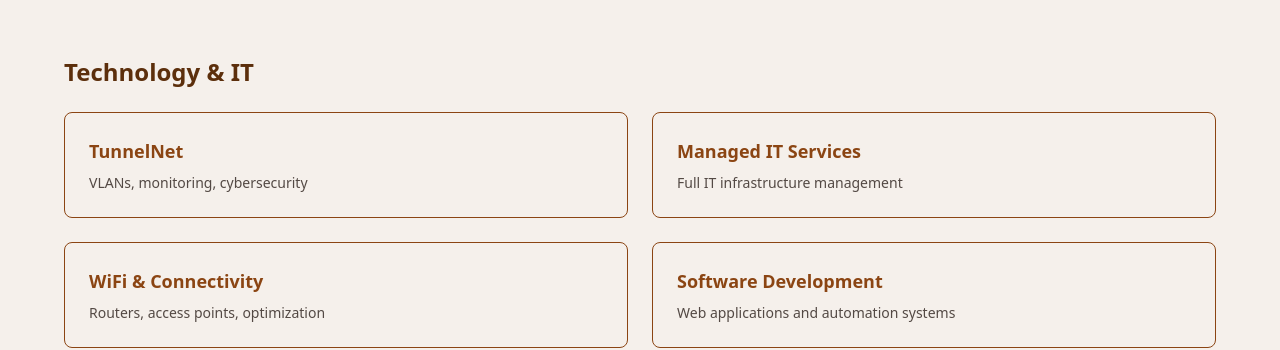
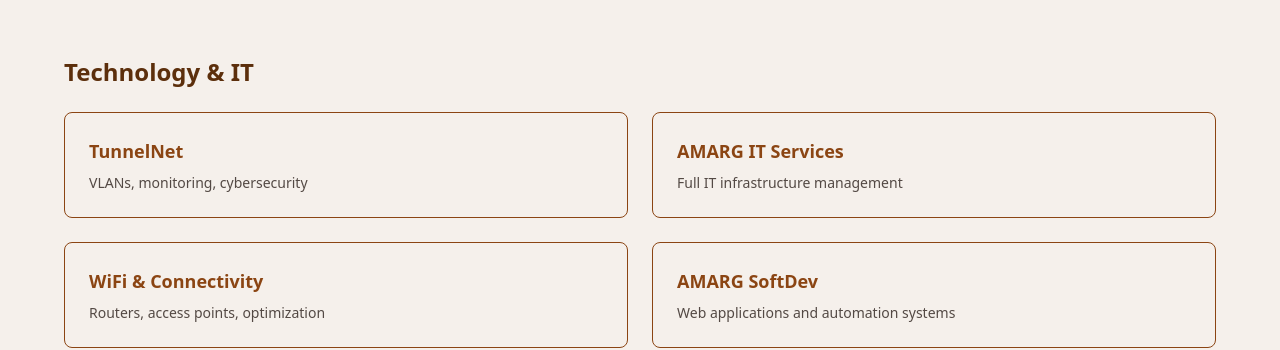
Before and after one commit to amoresmateo175/holding-amarg, a Next.js app: page / in a window 1280 px wide. Shown: the part 2320-2670 px from the top of the page. Built offline with nearby package versions, Linux system fonts and the light colour scheme.

Commit message:
Portfolio updated

```diff
--- a/src/components/Portfolio.tsx
+++ b/src/components/Portfolio.tsx
@@ -18,9 +18,9 @@
     priority: "primary",
     companies: [
       { name: "TunnelNet", description: "VLANs, monitoring, cybersecurity", href: "https://tunnelnet-mfpz.vercel.app/" },
-      { name: "Managed IT Services", description: "Full IT infrastructure management", href: "https://amarg-it-msp.vercel.app/" }, // sin href
+      { name: "AMARG IT Services", description: "Full IT infrastructure management", href: "https://amarg-it-msp.vercel.app/" }, // sin href
       { name: "WiFi & Connectivity", description: "Routers, access points, optimization", href: "/wifi" },
-      { name: "Software Development", description: "Web applications and automation systems" },
+      { name: "AMARG SoftDev", description: "Web applications and automation systems", href: "https://amarg-it-msp.vercel.app/" },
     ],
   },
   {
```
